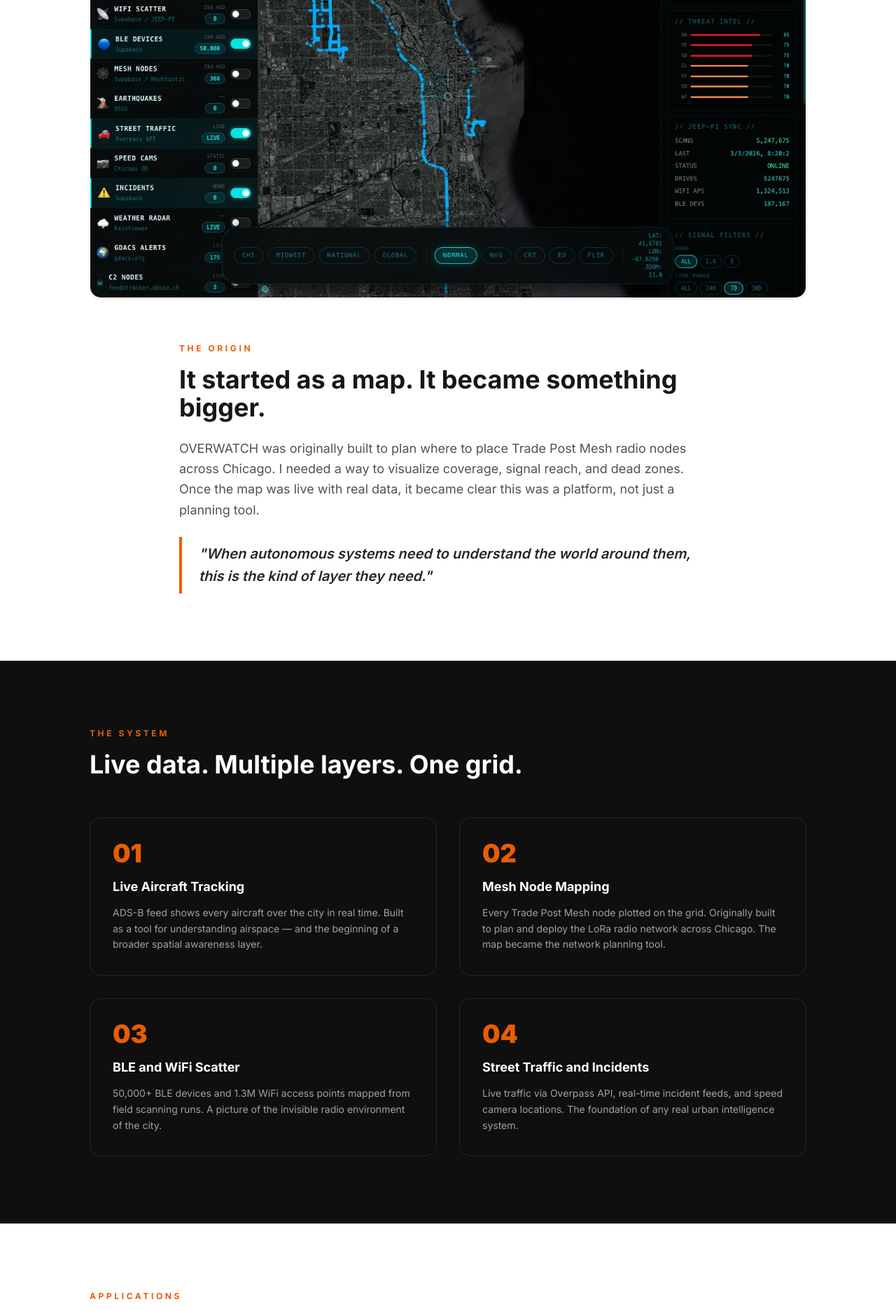
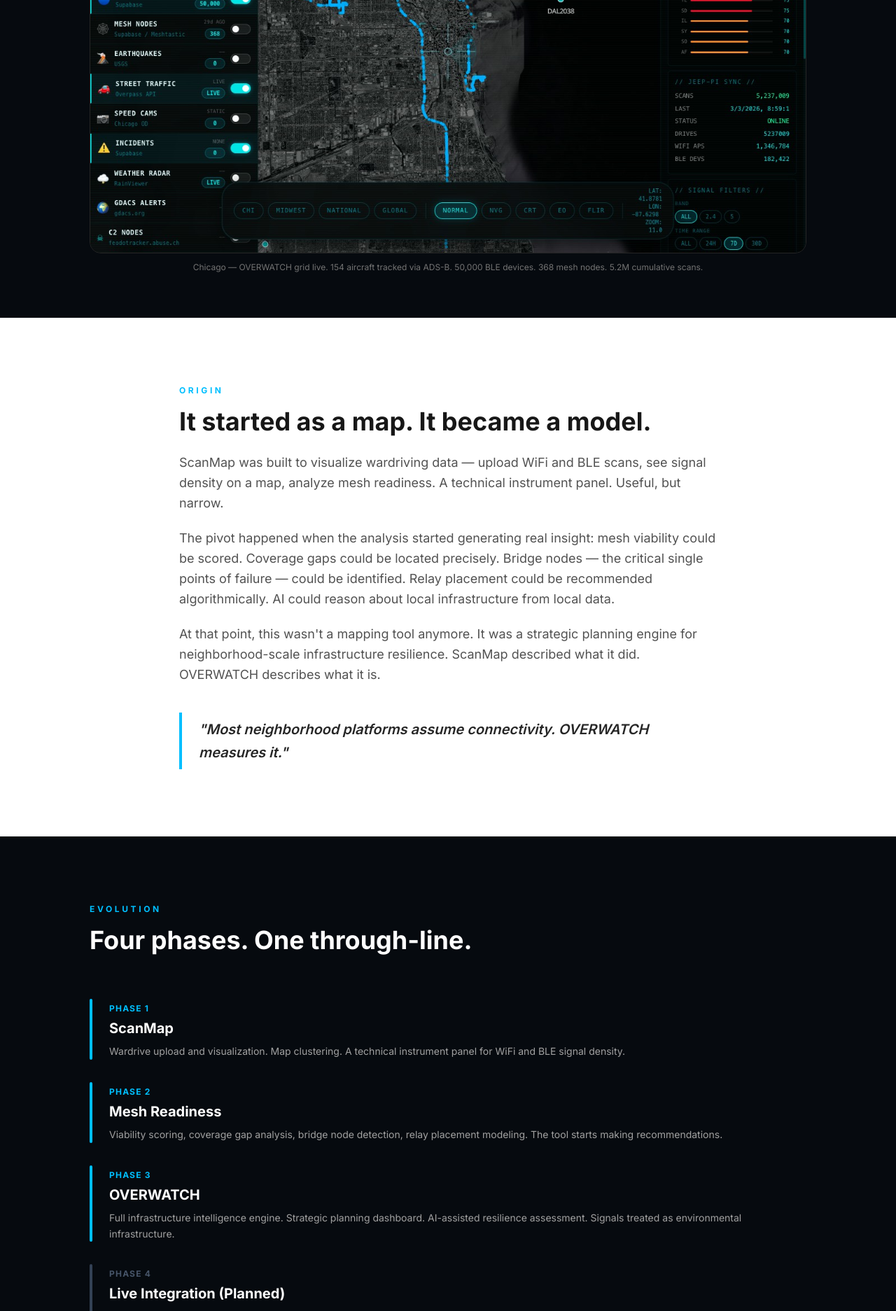
Before and after one commit to rekaldsi/digijerry-portfolio-ai, a React (Vite) app: page /case/overwatch in a window 1280 px wide. Shown: the part 880-2753 px from the top of the page at 70% size. Built offline with nearby package versions, Linux system fonts and the light colour scheme.

Commit message:
feat: rebuild OVERWATCH case study — full origin story, 4-phase evolution, capability deep-dive, system context, inline screenshots

```diff
--- a/src/pages/CaseOverwatch.tsx
+++ b/src/pages/CaseOverwatch.tsx
@@ -11,18 +11,67 @@ const fadeUp = {
   transition: { duration: 0.5, ease },
 }
 
-const layers = [
-  { num: '01', title: 'Live Aircraft Tracking', body: 'ADS-B feed shows every aircraft over the city in real time. Built as a tool for understanding airspace — and the beginning of a broader spatial awareness layer.' },
-  { num: '02', title: 'Mesh Node Mapping', body: 'Every Trade Post Mesh node plotted on the grid. Originally built to plan and deploy the LoRa radio network across Chicago. The map became the network planning tool.' },
-  { num: '03', title: 'BLE and WiFi Scatter', body: '50,000+ BLE devices and 1.3M WiFi access points mapped from field scanning runs. A picture of the invisible radio environment of the city.' },
-  { num: '04', title: 'Street Traffic and Incidents', body: 'Live traffic via Overpass API, real-time incident feeds, and speed camera locations. The foundation of any real urban intelligence system.' },
+const phases = [
+  { phase: 'Phase 1', name: 'ScanMap', desc: 'Wardrive upload and visualization. Map clustering. A technical instrument panel for WiFi and BLE signal density.' },
+  { phase: 'Phase 2', name: 'Mesh Readiness', desc: 'Viability scoring, coverage gap analysis, bridge node detection, relay placement modeling. The tool starts making recommendations.' },
+  { phase: 'Phase 3', name: 'OVERWATCH', desc: 'Full infrastructure intelligence engine. Strategic planning dashboard. AI-assisted resilience assessment. Signals treated as environmental infrastructure.' },
+  { phase: 'Phase 4', name: 'Live Integration (Planned)', desc: 'Real-time mesh ingestion via MQTT. Event-aware infrastructure alerts. Trade Post transport-layer integration.' },
 ]
 
-const useCases = [
-  { title: 'Municipal Planning', body: 'A platform for city planners to visualize infrastructure, coverage gaps, and resource distribution across neighborhoods.' },
-  { title: 'Drone Flight Paths', body: 'Hobby and commercial drone operators need to understand airspace, signal density, and no-fly zones in real terms. OVERWATCH gives them that picture.' },
-  { title: 'Mesh Network Deployment', body: 'The original use case. Map where nodes exist, where coverage is thin, and where to place the next radio for maximum reach.' },
-  { title: 'Robotics and Spatial AI', body: 'As autonomous robots and robot dogs enter public spaces, they need a live model of the environment around them. OVERWATCH is designed to be that layer.' },
+const capabilities = [
+  {
+    num: '01',
+    title: 'Neighborhood Readiness Index',
+    body: 'A 0–100 composite score computed from four weighted metrics: BLE device density, mesh node coverage, WiFi relay potential, and signal quality. The first formalized metric for whether a neighborhood can support decentralized coordination without cloud dependency.',
+    image: '/overwatch-status.jpg',
+    imageAlt: 'OVERWATCH system status panel — 5.2M scans, Supabase connected, ADS-B live',
+  },
+  {
+    num: '02',
+    title: 'Live Data Layer System',
+    body: 'Nine toggleable intelligence layers on one map: live aircraft (ADS-B), BLE devices (50,000+), WiFi scatter, mesh nodes, street traffic, speed cams, earthquakes, weather radar, and GDACS global alerts. Each layer sourced, ingested, and rendered in real time.',
+    image: '/overwatch-layers.jpg',
+    imageAlt: 'OVERWATCH data layers panel — 9 layers including BLE, mesh, aircraft, traffic',
+  },
+  {
+    num: '03',
+    title: 'Spatial Intelligence Grid',
+    body: 'Grid-based coverage analysis at ~100m cell resolution. Each cell scored for mesh viability, relay potential, and redundancy. Gap detection surfaces exactly where the network is thin. Relay placement recommendations tell you where to put hardware to fix it.',
+    image: '/overwatch-map-full.jpg',
+    imageAlt: 'OVERWATCH Chicago intelligence grid — full wardrive coverage visualization',
+  },
+  {
+    num: '04',
+    title: 'Bridge Node and Topology Modeling',
+    body: 'Critical connectivity modeling identifies which nodes, if lost, would fragment the mesh. BitChat-style hop simulation estimates redundancy across the network. These aren\'t visualizations — they\'re planning tools for infrastructure deployment.',
+    image: null,
+  },
+]
+
+const decisions = [
+  {
+    title: 'ScanMap Describes the Tool. Overwatch Describes What It Is.',
+    body: 'The rename wasn\'t branding. ScanMap visualized signals. Overwatch models infrastructure resilience. When the pivot happened — formal viability scoring, gap analysis, bridge node detection, AI insights — the original name was no longer accurate. The new name is.',
+  },
+  {
+    title: 'Signals Are Infrastructure, Not Surveillance',
+    body: 'The system ingests WiFi, BLE, and mesh signals without identity tracking, payload interception, or personal data collection. Signals are treated the same way you\'d treat road data or power grid topology — as environmental infrastructure. That framing was designed in from the start.',
+  },
+  {
+    title: 'AI Grounded in Local Scan Data',
+    body: 'The Gemini-powered insights layer doesn\'t generate generic recommendations. It reasons from the actual scan data for the actual area being analyzed. Relay suggestions, redundancy warnings, and coverage assessments are all grounded in what the field scanner found on the ground.',
+  },
+  {
+    title: 'Infrastructure Awareness Before Coordination',
+    body: 'OVERWATCH exists to answer one question before Trade Post asks you to rely on the mesh: can this neighborhood actually support it? Modeling resilience before building on it is the engineering discipline the rest of the Neighborhood OS depends on.',
+  },
+]
+
+const stats = [
+  { value: '5.2M+', label: 'Field scans processed' },
+  { value: '1.3M', label: 'WiFi APs mapped' },
+  { value: '182K', label: 'BLE devices cataloged' },
+  { value: '368', label: 'Active mesh nodes' },
 ]
 
 export default function CaseOverwatch() {
@@ -38,14 +87,14 @@ export default function CaseOverwatch() {
     <div className="min-h-screen bg-white">
 
       {/* HERO */}
-      <section style={{ backgroundColor: '#0f0f0f' }} className="pt-16 pb-24 px-6">
+      <section style={{ backgroundColor: '#060a0f' }} className="pt-16 pb-24 px-6">
         <div className="max-w-5xl mx-auto">
           <motion.button onClick={handleBack}
             className="text-neutral-500 text-sm font-medium hover:text-white transition-colors mb-12 flex items-center gap-2"
             initial={{ opacity: 0 }} animate={{ opacity: 1 }} transition={{ duration: 0.4 }}>
             ← Back to Work
           </motion.button>
-          <motion.p className="text-xs font-bold tracking-[0.3em] uppercase mb-4" style={{ color: '#E85D04' }}
+          <motion.p className="text-xs font-bold tracking-[0.3em] uppercase mb-4" style={{ color: '#00BFFF' }}
             initial={{ opacity: 0, y: 20 }} animate={{ opacity: 1, y: 0 }} transition={{ duration: 0.5 }}>
             Case Study · OVERWATCH
           </motion.p>
@@ -55,11 +104,11 @@ export default function CaseOverwatch() {
           </motion.h1>
           <motion.p className="text-neutral-400 text-lg max-w-2xl leading-relaxed mb-14"
             initial={{ opacity: 0, y: 20 }} animate={{ opacity: 1, y: 0 }} transition={{ duration: 0.5, delay: 0.2 }}>
-            Built as a civilian platform for understanding what is happening in physical space. Started as a mesh network planning tool. Evolved into a live multi-layer intelligence grid covering aircraft, radio signals, traffic, and infrastructure across a city.
+            What started as a wardrive visualizer became a neighborhood-scale infrastructure intelligence engine. OVERWATCH transforms raw RF signal data — WiFi, BLE, LoRa mesh — into a structured resilience model that answers one question: can this neighborhood function without the internet?
           </motion.p>
           <motion.div className="flex flex-wrap gap-4"
             initial={{ opacity: 0, y: 20 }} animate={{ opacity: 1, y: 0 }} transition={{ duration: 0.5, delay: 0.3 }}>
-            {[{ value: '179', label: 'Live aircraft tracked' }, { value: '50K+', label: 'BLE devices mapped' }, { value: '368', label: 'Mesh nodes deployed' }].map((s) => (
+            {stats.map((s) => (
               <div key={s.label} className="rounded-xl px-5 py-3 border border-neutral-800">
                 <div className="text-white font-bold text-sm">{s.value}</div>
                 <div className="text-neutral-500 text-xs mt-0.5">{s.label}</div>
@@ -69,48 +118,122 @@ export default function CaseOverwatch() {
         </div>
       </section>
 
-      {/* SCREENSHOT */}
-      <section className="bg-white py-16 px-6">
+      {/* HERO SCREENSHOT */}
+      <section style={{ backgroundColor: '#060a0f' }} className="pb-16 px-6">
         <div className="max-w-5xl mx-auto">
           <motion.div {...fadeUp}>
-            <img src="/overwatch-hero.jpg" alt="OVERWATCH live grid" className="w-full rounded-2xl border border-neutral-100 shadow-sm" />
+            <img src="/overwatch-map-full.jpg" alt="OVERWATCH intelligence grid" className="w-full rounded-2xl border border-neutral-800" />
+            <p className="text-neutral-500 text-xs mt-3 text-center">
+              Chicago — OVERWATCH grid live. 154 aircraft tracked via ADS-B. 50,000 BLE devices. 368 mesh nodes. 5.2M cumulative scans.
+            </p>
           </motion.div>
         </div>
       </section>
 
-      {/* DATA LAYERS */}
-      <section className="bg-white pb-24 px-6">
+      {/* ORIGIN */}
+      <section className="bg-white py-24 px-6">
         <div className="max-w-3xl mx-auto">
           <motion.div {...fadeUp}>
-            <p className="text-xs font-bold tracking-[0.3em] uppercase mb-4" style={{ color: '#E85D04' }}>The Origin</p>
-            <h2 className="text-3xl md:text-4xl font-bold text-neutral-900 mb-6">It started as a map. It became something bigger.</h2>
-            <p className="text-neutral-600 leading-relaxed text-lg mb-6">
-              OVERWATCH was originally built to plan where to place Trade Post Mesh radio nodes across Chicago. I needed a way to visualize coverage, signal reach, and dead zones. Once the map was live with real data, it became clear this was a platform, not just a planning tool.
-            </p>
-            <blockquote className="border-l-4 pl-6 py-2" style={{ borderColor: '#E85D04' }}>
+            <p className="text-xs font-bold tracking-[0.3em] uppercase mb-4" style={{ color: '#00BFFF' }}>Origin</p>
+            <h2 className="text-3xl md:text-4xl font-bold text-neutral-900 mb-6">
+              It started as a map. It became a model.
+            </h2>
+            <div className="space-y-5 text-neutral-600 leading-relaxed text-lg">
+              <p>
+                ScanMap was built to visualize wardriving data — upload WiFi and BLE scans, see signal density on a map, analyze mesh readiness. A technical instrument panel. Useful, but narrow.
+              </p>
+              <p>
+                The pivot happened when the analysis started generating real insight: mesh viability could be scored. Coverage gaps could be located precisely. Bridge nodes — the critical single points of failure — could be identified. Relay placement could be recommended algorithmically. AI could reason about local infrastructure from local data.
+              </p>
+              <p>
+                At that point, this wasn't a mapping tool anymore. It was a strategic planning engine for neighborhood-scale infrastructure resilience. ScanMap described what it did. OVERWATCH describes what it is.
+              </p>
+            </div>
+            <blockquote className="border-l-4 pl-6 py-2 mt-10" style={{ borderColor: '#00BFFF' }}>
               <p className="text-xl font-semibold text-neutral-800 italic leading-relaxed">
-                "When autonomous systems need to understand the world around them, this is the kind of layer they need."
+                "Most neighborhood platforms assume connectivity. OVERWATCH measures it."
               </p>
             </blockquote>
           </motion.div>
         </div>
       </section>
 
-      {/* LAYERS */}
-      <section style={{ backgroundColor: '#0f0f0f' }} className="py-24 px-6">
+      {/* EVOLUTION TIMELINE */}
+      <section style={{ backgroundColor: '#060a0f' }} className="py-24 px-6">
+        <div className="max-w-5xl mx-auto">
+          <motion.div {...fadeUp} className="mb-16">
+            <p className="text-xs font-bold tracking-[0.3em] uppercase mb-4" style={{ color: '#00BFFF' }}>Evolution</p>
+            <h2 className="text-3xl md:text-4xl font-bold text-white">Four phases. One through-line.</h2>
+          </motion.div>
+          <div className="space-y-8">
+            {phases.map((p, i) => (
+              <motion.div key={p.phase}
+                initial={{ opacity: 0, x: -30 }} whileInView={{ opacity: 1, x: 0 }} viewport={{ once: true }}
+                transition={{ duration: 0.5, delay: i * 0.1 }}
+                className="flex gap-6 items-start">
+                <div className="shrink-0 w-1 self-stretch rounded-full" style={{ backgroundColor: i < 3 ? '#00BFFF' : '#334155' }} />
+                <div>
+                  <span className="text-xs font-bold tracking-widest uppercase" style={{ color: i < 3 ? '#00BFFF' : '#475569' }}>{p.phase}</span>
+                  <h3 className="text-white font-bold text-xl mt-1 mb-2">{p.name}</h3>
+                  <p className="text-neutral-400 text-sm leading-relaxed">{p.desc}</p>
+                </div>
+              </motion.div>
+            ))}
+          </div>
+        </div>
+      </section>
+
+      {/* CAPABILITIES */}
+      <section className="bg-white py-24 px-6">
+        <div className="max-w-5xl mx-auto">
+          <motion.div {...fadeUp} className="mb-16">
+            <p className="text-xs font-bold tracking-[0.3em] uppercase mb-4" style={{ color: '#00BFFF' }}>Capabilities</p>
+            <h2 className="text-3xl md:text-4xl font-bold text-neutral-900">What the intelligence engine actually does.</h2>
+          </motion.div>
+          <div className="space-y-20">
+            {capabilities.map((item, i) => (
+              <motion.div key={item.num}
+                initial={{ opacity: 0, y: 30 }} whileInView={{ opacity: 1, y: 0 }} viewport={{ once: true }}
+                transition={{ duration: 0.5 }}>
+                {item.image ? (
+                  <div className={`flex flex-col ${i % 2 === 1 ? 'md:flex-row-reverse' : 'md:flex-row'} gap-10 items-center`}>
+                    <div className="flex-1">
+                      <div className="text-4xl font-black mb-4" style={{ color: '#00BFFF' }}>{item.num}</div>
+                      <h3 className="text-neutral-900 font-bold text-2xl mb-4">{item.title}</h3>
+                      <p className="text-neutral-500 leading-relaxed">{item.body}</p>
+                    </div>
+                    <div className="flex-1">
+                      <img src={item.image} alt={item.imageAlt}
+                        className="w-full rounded-xl border border-neutral-100 shadow-sm" />
+                    </div>
+                  </div>
+                ) : (
+                  <div className="border-t pt-8 border-neutral-100">
+                    <div className="text-4xl font-black mb-4" style={{ color: '#00BFFF' }}>{item.num}</div>
+                    <h3 className="text-neutral-900 font-bold text-2xl mb-4">{item.title}</h3>
+                    <p className="text-neutral-500 leading-relaxed max-w-2xl">{item.body}</p>
+                  </div>
+                )}
+              </motion.div>
+            ))}
+          </div>
+        </div>
+      </section>
+
+      {/* DESIGN DECISIONS */}
+      <section style={{ backgroundColor: '#060a0f' }} className="py-24 px-6">
         <div className="max-w-5xl mx-auto">
           <motion.div {...fadeUp} className="mb-14">
-            <p className="text-xs font-bold tracking-[0.3em] uppercase mb-4" style={{ color: '#E85D04' }}>The System</p>
-            <h2 className="text-3xl md:text-4xl font-bold text-white">Live data. Multiple layers. One grid.</h2>
+            <p className="text-xs font-bold tracking-[0.3em] uppercase mb-4" style={{ color: '#00BFFF' }}>Design Decisions</p>
+            <h2 className="text-3xl md:text-4xl font-bold text-white">The thinking behind the system.</h2>
           </motion.div>
           <div className="grid grid-cols-1 md:grid-cols-2 gap-8">
-            {layers.map((item, i) => (
-              <motion.div key={item.num}
+            {decisions.map((item, i) => (
+              <motion.div key={item.title}
                 initial={{ opacity: 0, y: 30 }} whileInView={{ opacity: 1, y: 0 }} viewport={{ once: true }}
                 transition={{ duration: 0.5, delay: i * 0.1 }}
                 className="rounded-2xl p-8 border border-neutral-800">
-                <div className="text-4xl font-black mb-4 leading-none" style={{ color: '#E85D04' }}>{item.num}</div>
-                <h3 className="text-white font-bold text-lg mb-3">{item.title}</h3>
+                <h3 className="text-white font-bold text-base mb-3">{item.title}</h3>
                 <p className="text-neutral-400 text-sm leading-relaxed">{item.body}</p>
               </motion.div>
             ))}
@@ -118,39 +241,46 @@ export default function CaseOverwatch() {
         </div>
       </section>
 
-      {/* USE CASES */}
-      <section className="bg-white py-24 px-6">
-        <div className="max-w-5xl mx-auto">
-          <motion.div {...fadeUp} className="mb-14">
-            <p className="text-xs font-bold tracking-[0.3em] uppercase mb-4" style={{ color: '#E85D04' }}>Applications</p>
-            <h2 className="text-3xl md:text-4xl font-bold text-neutral-900">Where this is going.</h2>
+      {/* SYSTEM CONTEXT */}
+      <section className="bg-white py-20 px-6">
+        <div className="max-w-3xl mx-auto">
+          <motion.div {...fadeUp}>
+            <p className="text-xs font-bold tracking-[0.3em] uppercase mb-4" style={{ color: '#00BFFF' }}>System Context</p>
+            <h2 className="text-3xl md:text-4xl font-bold text-neutral-900 mb-6">
+              The intelligence spine of a larger system.
+            </h2>
+            <p className="text-neutral-600 leading-relaxed text-lg mb-6">
+              OVERWATCH doesn't stand alone. It's the infrastructure awareness layer of Neighborhood OS — the full stack that includes SIVOPS (the offline field scanner) and Trade Post (the coordination and barter platform). The pipeline is: SIVOPS collects signals in the field, OVERWATCH models what those signals mean for infrastructure resilience, Trade Post uses that intelligence to route coordination through mesh when the grid fails.
+            </p>
+            <p className="text-neutral-600 leading-relaxed text-lg">
+              OVERWATCH answers the question every other layer depends on: is this neighborhood ready to operate independently?
+            </p>
+            <div className="mt-10 p-6 rounded-2xl border border-neutral-100 bg-neutral-50 text-center">
+              <p className="text-neutral-500 text-sm font-bold tracking-widest uppercase mb-2">The Pipeline</p>
+              <p className="text-neutral-900 font-bold text-lg">SIVOPS → OVERWATCH → Trade Post</p>
+              <p className="text-neutral-400 text-sm mt-1">Field Sensor → Infrastructure Intelligence → Economic Coordination</p>
+            </div>
           </motion.div>
-          <div className="grid grid-cols-1 md:grid-cols-2 gap-8">
-            {useCases.map((item, i) => (
-              <motion.div key={item.title}
-                initial={{ opacity: 0, y: 30 }} whileInView={{ opacity: 1, y: 0 }} viewport={{ once: true }}
-                transition={{ duration: 0.5, delay: i * 0.1 }}
-                className="border-t-2 pt-6" style={{ borderColor: '#E85D04' }}>
-                <h3 className="font-bold text-neutral-900 text-lg mb-3">{item.title}</h3>
-                <p className="text-neutral-500 text-sm leading-relaxed">{item.body}</p>
-              </motion.div>
-            ))}
-          </div>
         </div>
       </section>
 
       {/* TAKEAWAY */}
-      <section style={{ backgroundColor: '#0f0f0f' }} className="py-24 px-6">
+      <section style={{ backgroundColor: '#060a0f' }} className="py-24 px-6">
         <div className="max-w-3xl mx-auto text-center">
           <motion.div {...fadeUp}>
-            <p className="text-xs font-bold tracking-[0.3em] uppercase mb-4" style={{ color: '#E85D04' }}>The Takeaway</p>
-            <h2 className="text-3xl md:text-4xl font-bold text-white mb-6">Infrastructure thinking. Not app thinking.</h2>
+            <p className="text-xs font-bold tracking-[0.3em] uppercase mb-4" style={{ color: '#00BFFF' }}>The Takeaway</p>
+            <h2 className="text-3xl md:text-4xl font-bold text-white mb-6">
+              Resilience modeling. Running in production.
+            </h2>
             <p className="text-neutral-400 leading-relaxed text-lg mb-8">
-              OVERWATCH is built on React, MapLibre GL, Supabase, and Railway. Live data feeds refresh continuously. The architecture is designed to add new layers without rebuilding the core. This is what it looks like when someone thinks about a platform, not just a feature.
+              OVERWATCH is built on React, TypeScript, Supabase, MapLibre GL, and Gemini — processing over 5 million field scans from a custom Android scanner running offline in real neighborhoods. Nine live data layers. A formal mesh viability scoring engine. AI-grounded infrastructure insights. This is what applied spatial intelligence looks like when it's built to answer a real question.
+            </p>
+            <p className="text-white font-bold text-lg mb-10">
+              Not a wardriving tool. An infrastructure resilience engine.
             </p>
             <a href="mailto:sketchandslogan@gmail.com"
               className="inline-flex items-center gap-2 px-8 py-4 rounded-full font-semibold text-white text-sm transition-opacity hover:opacity-90"
-              style={{ backgroundColor: '#E85D04' }}>
+              style={{ backgroundColor: '#00BFFF' }}>
               Let's talk →
             </a>
           </motion.div>
```
